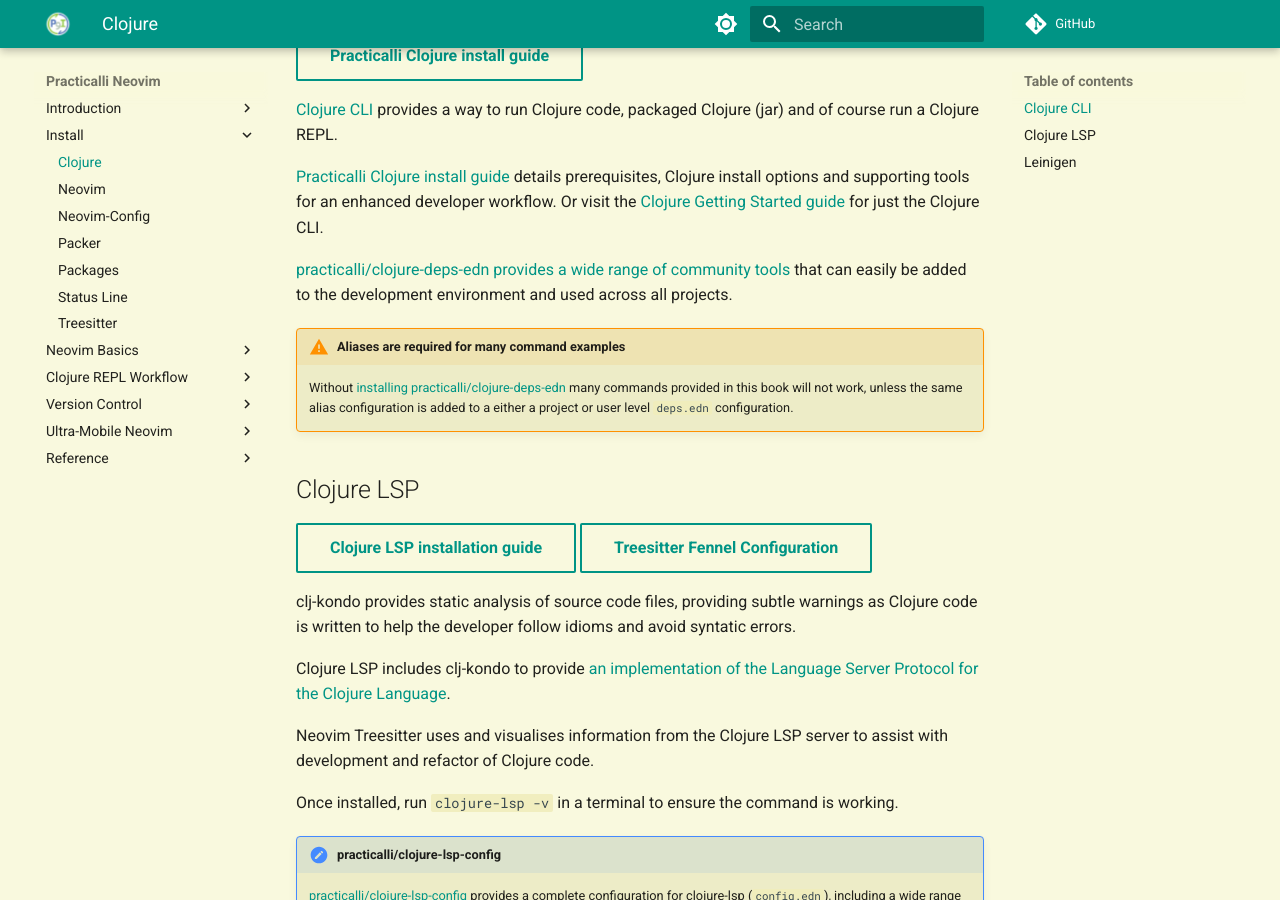
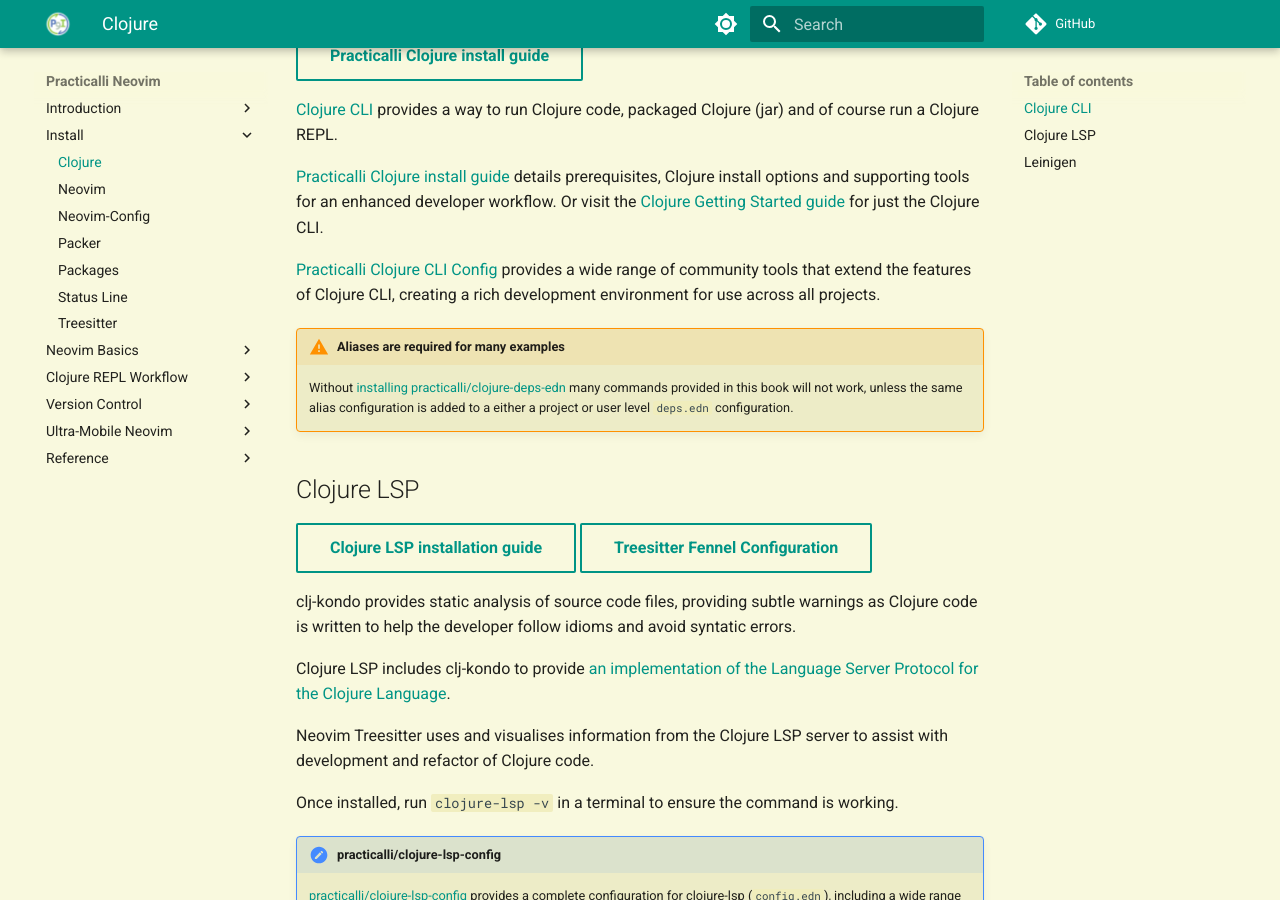
Before and after one commit to practicalli/neovim, an MkDocs documentation site: the page built from docs/install/clojure.md, in a window 1280 px wide and 900 px high, scrolled down 358 px. Built offline with MkDocs 1.6.1 and Material for MkDocs 9.7.7, drawn with Linux system fonts in a browser that asks for light colours; comment, search, counter and statistics services are not loaded.

Commit message:
install: update links to Practicalli Clojure install

```diff
--- a/docs/install/clojure.md
+++ b/docs/install/clojure.md
@@ -7,15 +7,15 @@
 
 ## Clojure CLI
 
-[Practicalli Clojure install guide](https://practical.li/clojure/clojure-cli/install/){target=_blank .md-button}
+[Practicalli Clojure install guide](https://practical.li/clojure/install/){target=_blank .md-button}
 
 [Clojure CLI](https://clojure.org/guides/deps_and_cli){target=_blank} provides a way to run Clojure code, packaged Clojure (jar) and of course run a Clojure REPL.
 
-[Practicalli Clojure install guide](https://practical.li/clojure/clojure-cli/install/){target=_blank} details prerequisites, Clojure install options and supporting tools for an enhanced developer workflow.  Or visit the [Clojure Getting Started guide](https://clojure.org/guides/getting_started){target=_blank} for just the Clojure CLI.
+[Practicalli Clojure install guide](https://practical.li/clojure/install/){target=_blank} details prerequisites, Clojure install options and supporting tools for an enhanced developer workflow.  Or visit the [Clojure Getting Started guide](https://clojure.org/guides/getting_started){target=_blank} for just the Clojure CLI.
 
-[practicalli/clojure-deps-edn provides a wide range of community tools](https://practical.li/clojure/clojure-cli/install/community-tools.html){target=_blank} that can easily be added to the development environment and used across all projects.
+[Practicalli Clojure CLI Config](https://practical.li/clojure/clojure-cli/install/community-tools.html){target=_blank} provides a wide range of community tools that extend the features of Clojure CLI, creating a rich development environment for use across all projects.
 
-!!! WARNING "Aliases are required for many command examples"
+!!! WARNING "Aliases are required for many examples"
     Without [installing practicalli/clojure-deps-edn](https://practical.li/clojure/clojure-cli/install/community-tools.html){target=_blank} many commands provided in this book will not work, unless the same alias configuration is added to a either a project or user level `deps.edn` configuration.
 
 
```
